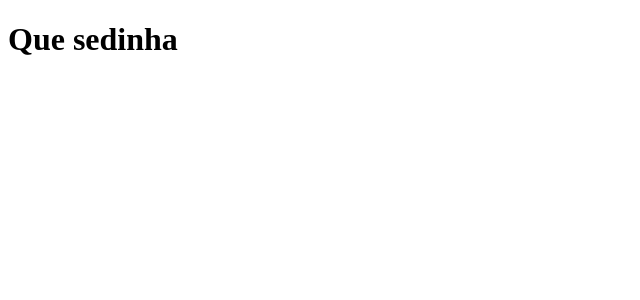
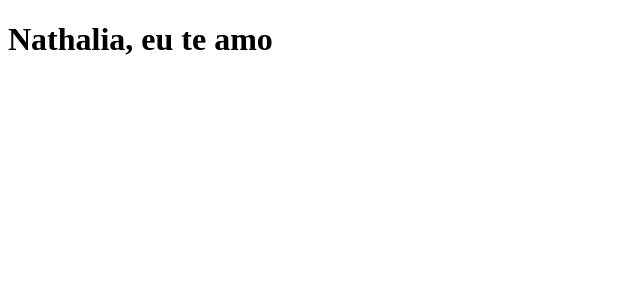
Before and after one commit to Tbcmelo/clone-tabnews, a Next.js app: page / in a window 1280 px wide. Shown: the top 300 px of the page, without its empty margins (0-640 px from the left). Built offline with nearby package versions, Linux system fonts and the light colour scheme.

Commit message:
change phrase

```diff
--- a/pages/index.js
+++ b/pages/index.js
@@ -1,5 +1,5 @@
 function Home(){
-    return <h1>Que sedinha</h1>;
+    return <h1>Nathalia, eu te amo</h1>;
 
 }
 
```
